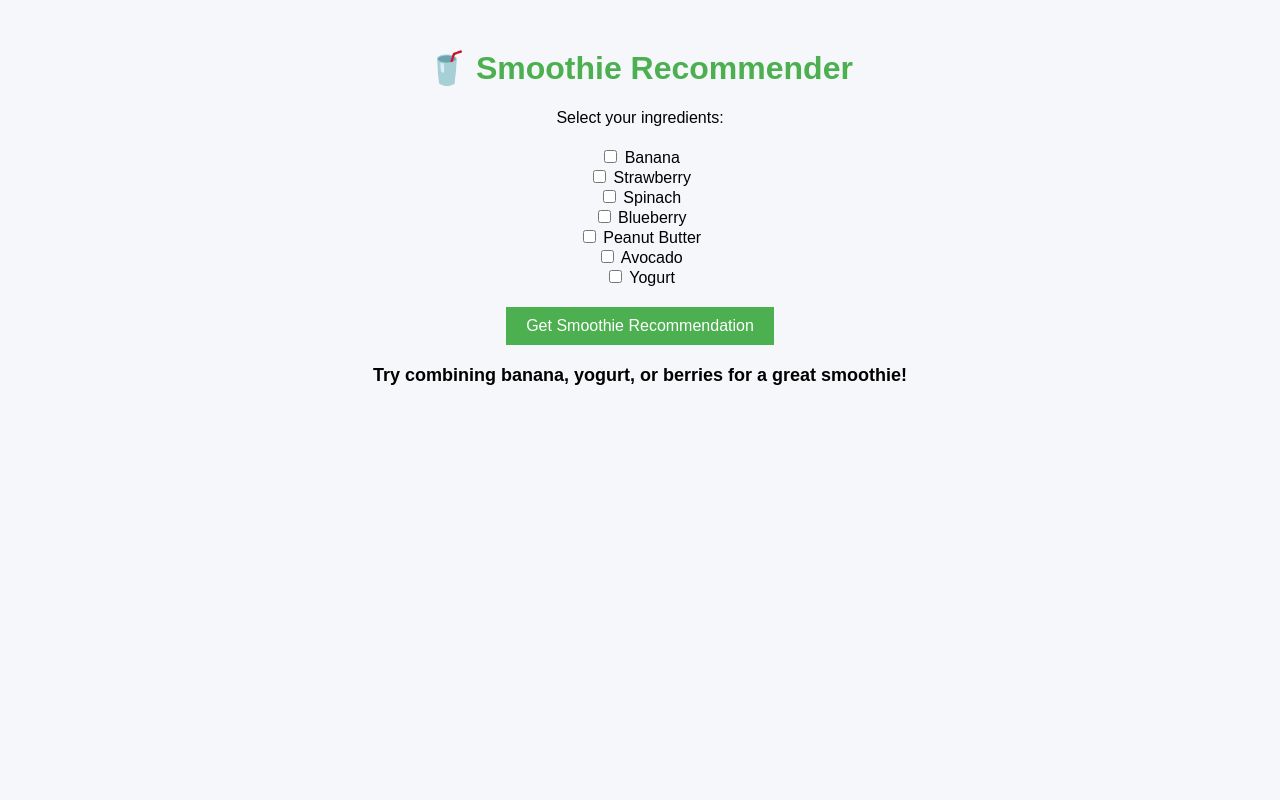
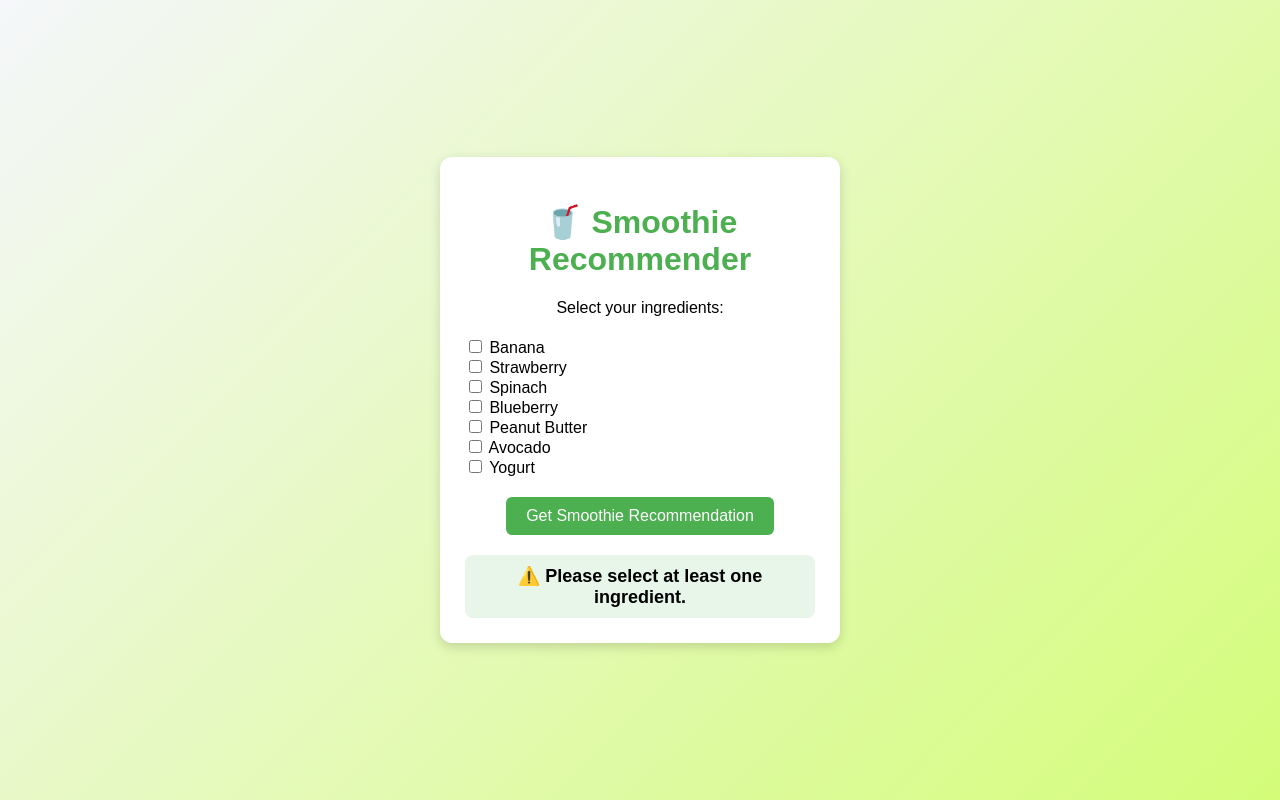
Before and after one commit to kajal-chavan12/smothie-recommender, a plain HTML site: page index.html in a window 1280 px wide. Both pictures are taken after a click on the button "Get Smoothie Recommendation". Drawn offline with Linux system fonts and the light colour scheme.

Commit message:
Add files via upload

```diff
--- a/index.html
+++ b/index.html
@@ -4,39 +4,10 @@
   <meta charset="UTF-8" />
   <meta name="viewport" content="width=device-width, initial-scale=1.0"/>
   <title>Smoothie Recommender</title>
-  <style>
-    body {
-      font-family: Arial, sans-serif;
-      background: #f5f7fa;
-      padding: 20px;
-      text-align: center;
-    }
-    h1 {
-      color: #4caf50;
-    }
-    .ingredients {
-      margin: 20px 0;
-    }
-    button {
-      padding: 10px 20px;
-      background-color: #4caf50;
-      color: white;
-      border: none;
-      cursor: pointer;
-      font-size: 16px;
-    }
-    button:hover {
-      background-color: #45a049;
-    }
-    #result {
-      margin-top: 20px;
-      font-weight: bold;
-      font-size: 18px;
-    }
-  </style>
+  <link rel="stylesheet" href="style.css">
 </head>
 <body>
-
+  <div class="container">
     <h1>🥤 Smoothie Recommender</h1>
     <p>Select your ingredients:</p>
 
@@ -53,28 +24,8 @@
     <button onclick="recommendSmoothie()">Get Smoothie Recommendation</button>
 
     <div id="result"></div>
+  </div>
 
-  <script>
-    function recommendSmoothie() {
-      const selected = Array.from(document.querySelectorAll('input[type="checkbox"]:checked')).map(cb => cb.value);
-
-      let result = "";
-
-      if (selected.includes("banana") && selected.includes("strawberry") && selected.includes("yogurt")) {
-        result = "🍓 Strawberry Banana Yogurt Smoothie";
-      } else if (selected.includes("spinach") && selected.includes("avocado") && selected.includes("banana")) {
-        result = "🥑 Green Detox Smoothie";
-      } else if (selected.includes("blueberry") && selected.includes("banana") && selected.includes("yogurt")) {
-        result = "🫐 Blueberry Banana Smoothie";
-      } else if (selected.includes("peanut butter") && selected.includes("banana")) {
-        result = "🥜 Peanut Butter Banana Smoothie";
-      } else {
-        result = "Try combining banana, yogurt, or berries for a great smoothie!";
-      }
-
-      document.getElementById("result").innerText = result;
-    }
-  </script>
-
+  <script src="script.js"></script>
 </body>
 </html>
--- /dev/null
+++ b/script.js
@@ -0,0 +1,56 @@
+// Define smoothie recipes
+const recipes = [
+  {
+    name: '🍓 Strawberry Banana Yogurt Smoothie',
+    match: ['banana', 'strawberry', 'yogurt']
+  },
+  {
+    name: '🥑 Green Detox Smoothie',
+    match: ['spinach', 'avocado', 'banana']
+  },
+  {
+    name: '🫐 Blueberry Banana Smoothie',
+    match: ['blueberry', 'banana', 'yogurt']
+  },
+  {
+    name: '🥜 Peanut Butter Banana Smoothie',
+    match: ['peanut butter', 'banana']
+  }
+];
+
+function recommendSmoothie() {
+  const selected = Array.from(document.querySelectorAll('input[type="checkbox"]:checked'))
+    .map(cb => cb.value);
+  const resultDiv = document.getElementById('result');
+
+  // Reset old results
+  resultDiv.innerHTML = '';
+
+  if (selected.length === 0) {
+    resultDiv.innerText = '⚠️ Please select at least one ingredient.';
+    return;
+  }
+
+  // Show selected fruits
+  const selectedList = selected.join(', ');
+
+  // Find full and partial matches
+  const matches = recipes.filter(r => {
+    const common = r.match.filter(m => selected.includes(m));
+    return common.length >= 2; // At least 2 ingredients match
+  });
+
+  // Build recommendation text
+  let recommendation = '';
+  if (matches.length > 0) {
+    recommendation = "<ul>" + matches.map(r => `<li>${r.name}</li>`).join('') + "</ul>";
+  } else {
+    recommendation = "🍹 Custom Smoothie with your selected fruits!";
+  }
+
+  // Final output
+  resultDiv.innerHTML = `
+    ✅ You selected: <strong>${selectedList}</strong><br><br>
+    🥤 Recommended Smoothie(s): ${recommendation}
+  `;
+}
--- /dev/null
+++ b/style.css
@@ -0,0 +1,52 @@
+body {
+  font-family: Arial, sans-serif;
+  background: linear-gradient(135deg, #f5f7fa, #d4fc79);
+  margin: 0;
+  padding: 0;
+  display: flex;
+  justify-content: center;
+  align-items: center;
+  height: 100vh;
+}
+
+.container {
+  background: #fff;
+  padding: 25px;
+  border-radius: 12px;
+  box-shadow: 0 4px 12px rgba(0,0,0,0.15);
+  width: 350px;
+  text-align: center;
+}
+
+h1 {
+  color: #4caf50;
+}
+
+.ingredients {
+  margin: 20px 0;
+  text-align: left;
+}
+
+button {
+  padding: 10px 20px;
+  background-color: #4caf50;
+  color: white;
+  border: none;
+  cursor: pointer;
+  font-size: 16px;
+  border-radius: 6px;
+  transition: 0.3s;
+}
+
+button:hover {
+  background-color: #45a049;
+}
+
+#result {
+  margin-top: 20px;
+  font-weight: bold;
+  font-size: 18px;
+  padding: 10px;
+  background: #e8f5e9;
+  border-radius: 8px;
+}
```
Lines whose indentation alone changed are shown as unchanged.
